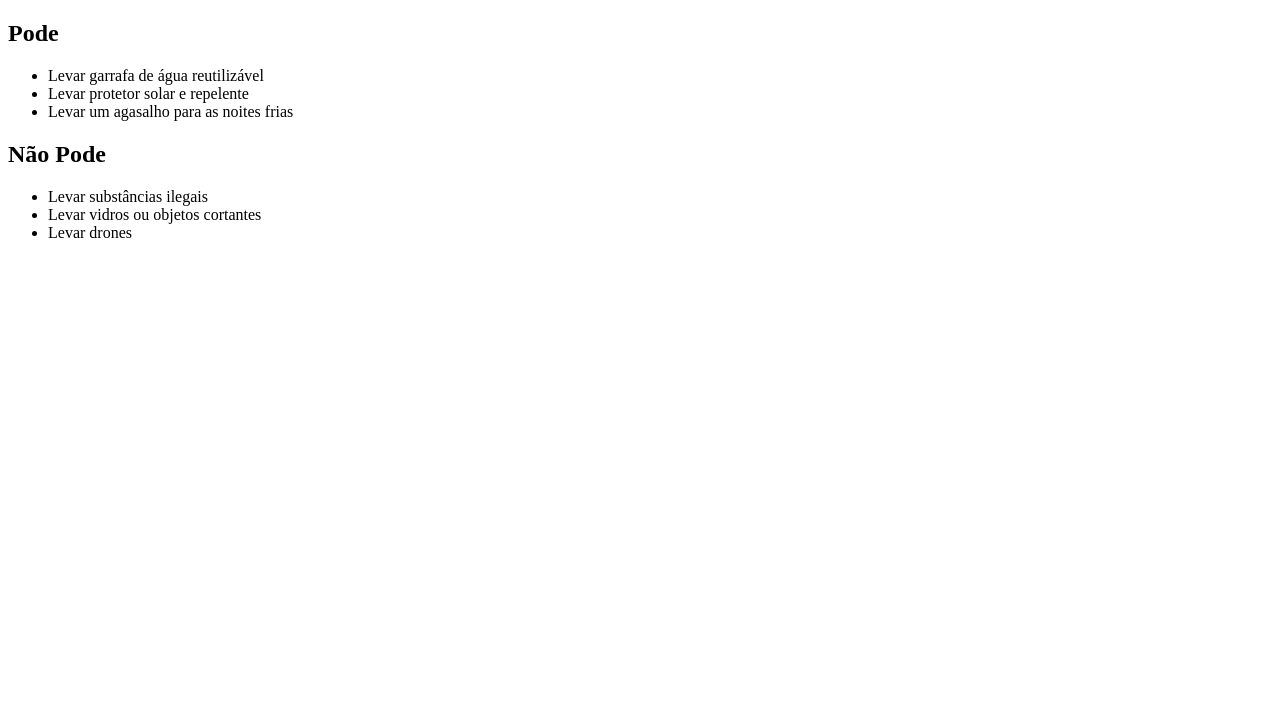
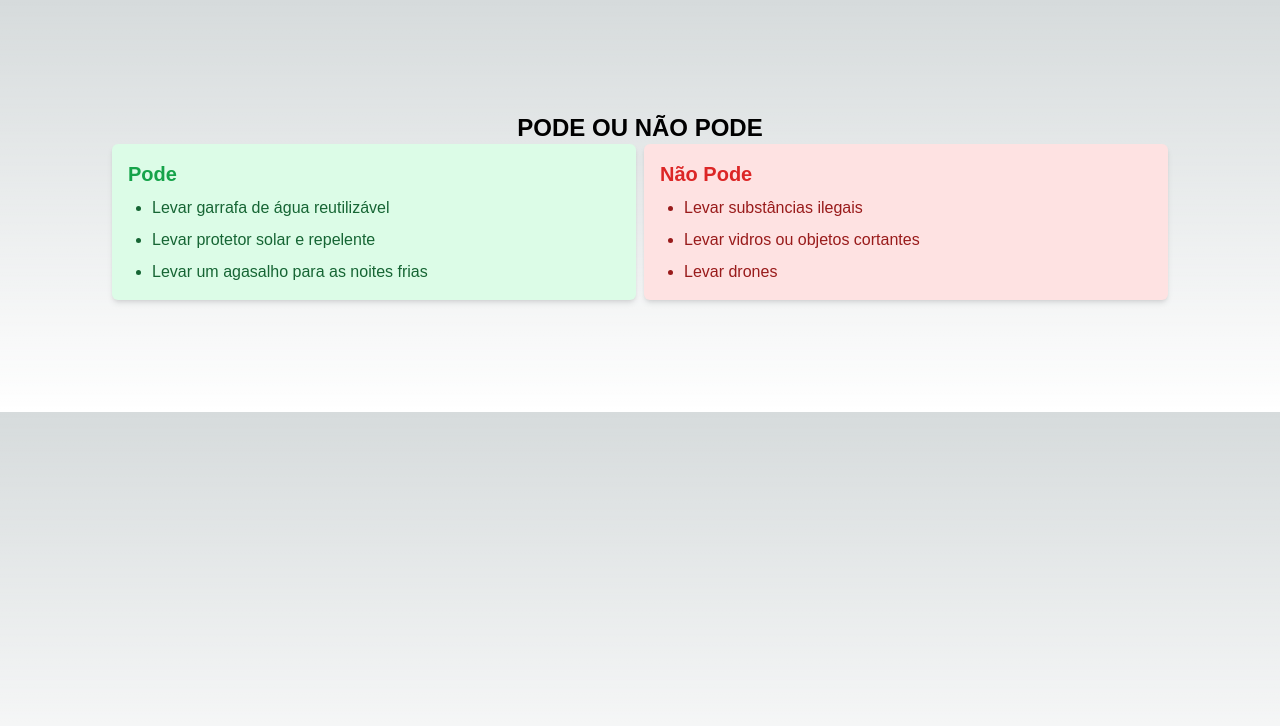
Before and after one commit to nrtsoftware/NEXT-TS---event---saas, a Next.js app: page /podeounao in a window 1280 px wide. Shown: the top 726 px of the page. Built offline with nearby package versions, Linux system fonts and the light colour scheme.

Commit message:
feat: pode ou nao pode page [WIP]

```diff
--- a/src/components/Lineup.tsx
+++ b/src/components/Lineup.tsx
@@ -32,7 +32,6 @@ function Lineup({ data }: LineupProps) {
       for (let i = 0; i < data.length; i++) {
         const initTime = new Date(data[i].init_time).getTime();
         const endTime = new Date(data[i].end_time).getTime();
-        console.log(currentTime, initTime, endTime, currentTime < initTime)
         if (currentTime < initTime) {
           setCurrentSet(null); // Antes do início do set atual
           setTimeRemaining(formatTimeDiff(initTime - currentTime));
@@ -42,7 +41,6 @@ function Lineup({ data }: LineupProps) {
           setTimeRemaining(formatTimeDiff(currentTime - initTime));
           break;
         } else if (i === data.length - 1) {
-          console.log('set terminado')
           setCurrentSet(null); // Depois do término do último set
           setTimeRemaining("Tempo expirado!");
         }
--- a/src/pages/podeounao.tsx
+++ b/src/pages/podeounao.tsx
@@ -1,32 +1,41 @@
 import React from 'react';
 import data from './podeounao.data';
+import '@/app/globals.css';
+
 const Podeounao: React.FC = () => {
   const podeItems: string[] = data.pode;
   const naoPodeItems: string[] = data.naopode;
 
   return (
-    <div className="flex flex-col md:flex-row">
-      <div className="w-full md:w-1/2 p-4 rounded-md shadow-md">
-        <h2 className="text-xl font-bold mb-2 text-green-400">Pode</h2>
-        <ul className="list-disc pl-6">
+
+    <div className="p-3 m-[100px]">
+      <div className="font-bold text-2xl text-center"> PODE OU NÃO PODE</div>
+      <div className="flex">
+
+        <div className="mr-2 w-full md:w-1/2 p-4 rounded-md shadow-md bg-green-100 pr-3">
+            <h2 className="text-xl font-bold mb-2 text-green-600">Pode</h2>
+            <ul className="list-disc pl-6 space-y-2">
             {podeItems.map((item: string, index: number) => (
-            <li className="text-white mb-1" key={index}>
+                <li className="text-green-800" key={index}>
                 {item}
                 </li>
             ))}
             </ul>
         </div>
-      <div className="w-full md:w-1/2 p-4 rounded-md shadow-md">
-        <h2 className="text-xl font-bold mb-2 text-red-500">Não Pode</h2>
-        <ul className="list-disc pl-6">
+
+        <div className="w-full md:w-1/2 p-4 rounded-md shadow-md bg-red-100">
+            <h2 className="text-xl font-bold mb-2 text-red-600">Não Pode</h2>
+            <ul className="list-disc pl-6 space-y-2">
             {naoPodeItems.map((item: string, index: number) => (
-            <li className="text-white mb-1" key={index}>
+                <li className="text-red-800" key={index}>
                 {item}
                 </li>
             ))}
             </ul>
         </div>
       </div>
+
+    </div>
   );
 };
 
```
Lines whose indentation alone changed are shown as unchanged.
